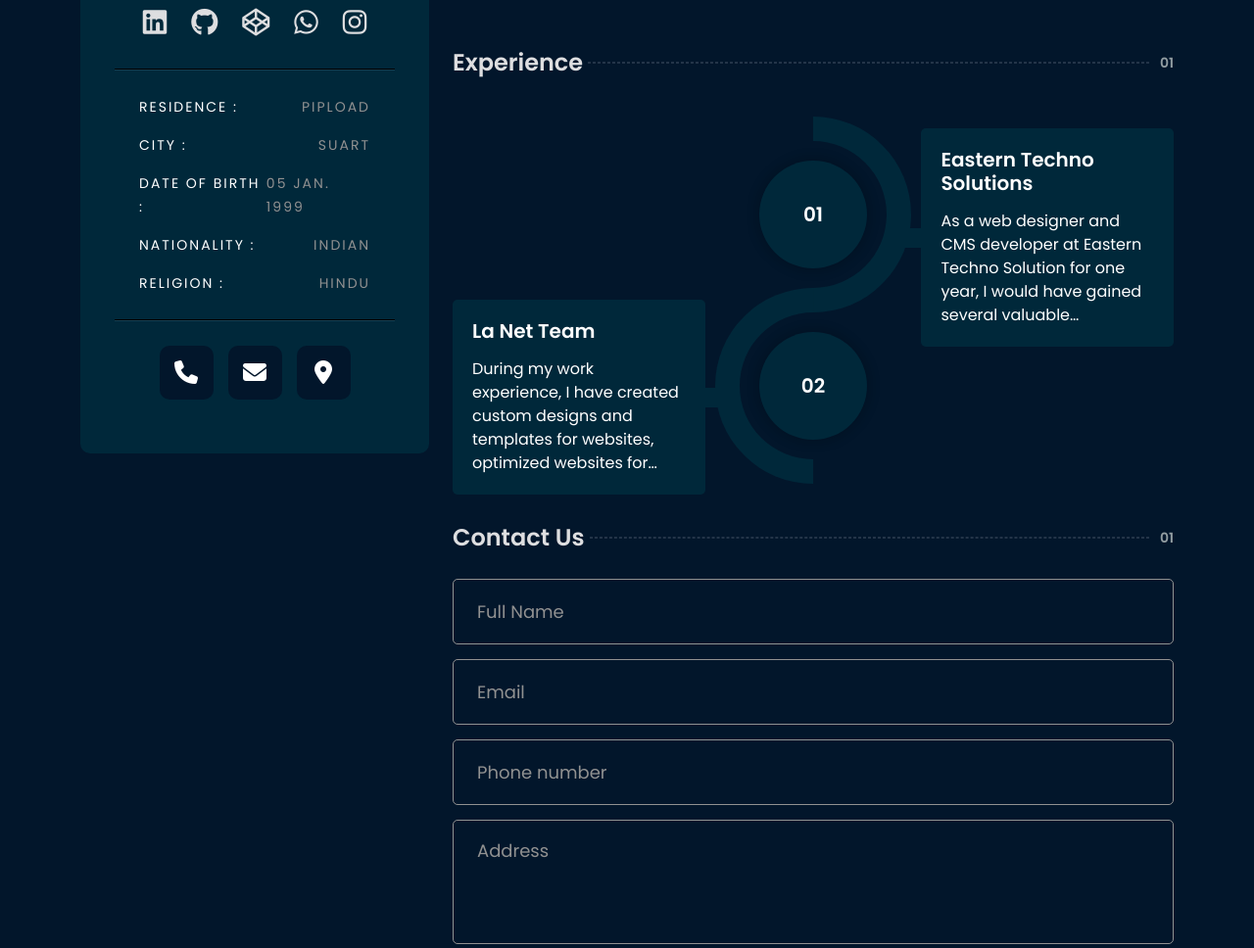
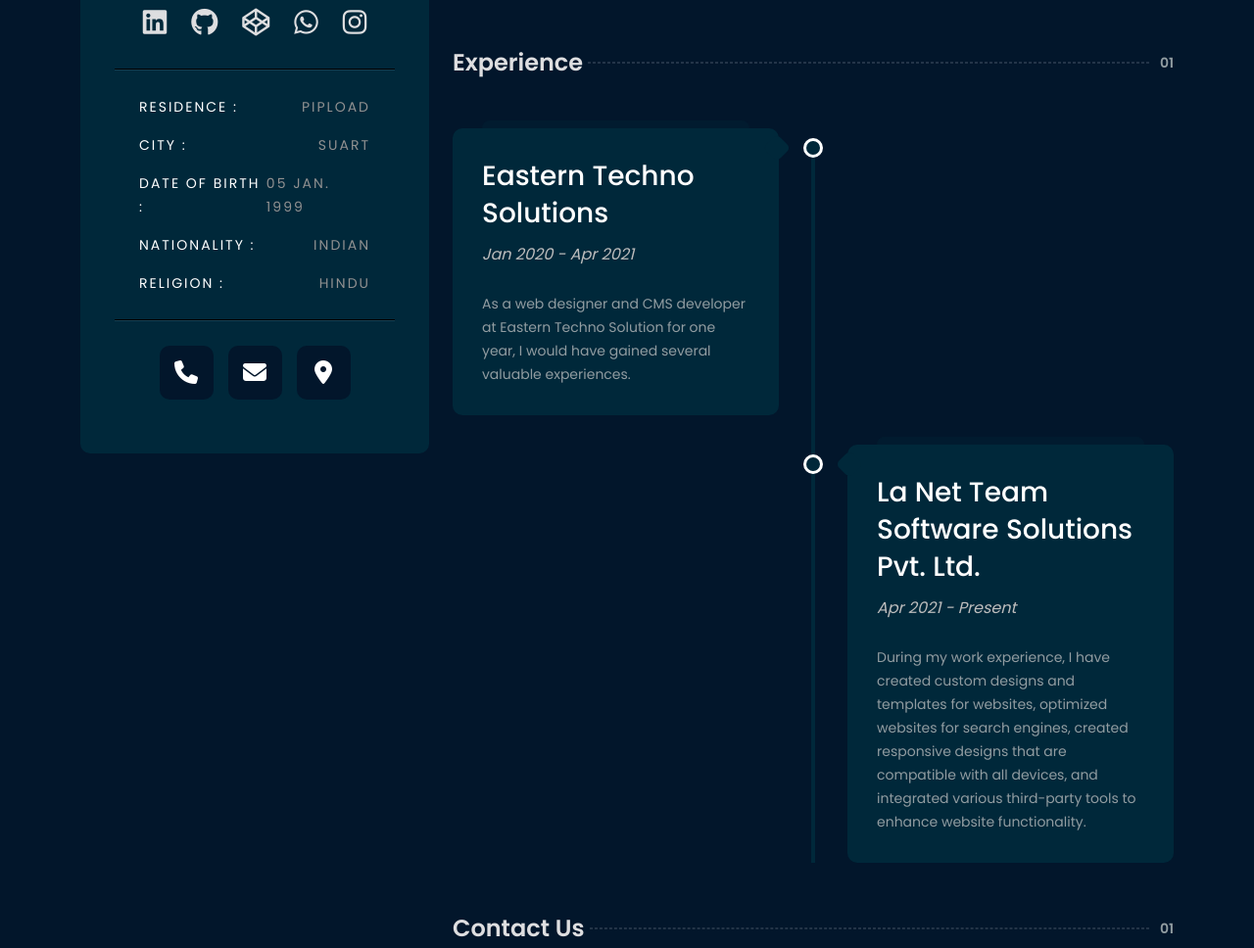
Before and after one commit to harsh4477/portfolio, a plain HTML site: page cv.html in a window 1280 px wide. Shown: the part 541-1509 px from the top of the page at 98% size. Drawn offline with nearby package versions, Linux system fonts and the light colour scheme; grey boxes are pictures that could not be loaded.

Commit message:
design experience section

```diff
--- a/css/resume/resume.scss
+++ b/css/resume/resume.scss
@@ -11,7 +11,6 @@
   margin: 0;
   padding: 0;
   box-sizing: border-box;
-  // overflow: hidden;
   scroll-behavior: smooth;
 }
 body {
@@ -21,7 +20,7 @@
 a {
   text-decoration: none;
 }
-
+/* --------------- Header Main ---------------*/
 .header-main {
   padding: 8px 8px 0;
   position: sticky;
@@ -82,20 +81,6 @@
       border-color: transparent;
       background-color: transparent;
       transition: ease-in-out;
-      // .annimation-line {
-      //   &:nth-child(1) {
-      //     animation: move1 1.5s infinite ease;
-      //   }
-      //   &:nth-child(2) {
-      //     animation: move2 1.5s infinite ease;
-      //   }
-      //   &:nth-child(3) {
-      //     animation: move3 1.5s infinite ease;
-      //   }
-      //   &:nth-child(4) {
-      //     animation: move4 1.5s infinite ease;
-      //   }
-      // }
     }
   }
 }
@@ -147,6 +132,7 @@
 
 /* --------------- Main Section ---------------*/
 .main-section {
+  /* --------------- Profile Section ---------------*/
   .profile-card {
     display: flex;
     align-items: center;
@@ -289,150 +275,137 @@
   }
 
   /* --------------- Experience Section ---------------*/
-  .road-map-main {
-    margin: 50px 0 51px;
-    .road-map-wrapper {
-      position: relative;
-      display: flex;
-      flex-direction: column;
-      height: 175px;
-      @media (max-width: 991px) {
-        margin-bottom: 25px;
-        height: auto;
-        display: block;
-      }
-
+  .timeline-main {
+    padding: 25px 0;
+    .timeline-wrap {
+      gap: 30px;
       &::before {
         content: "";
-        width: 100%;
-        clear: both;
-        display: block;
+        position: absolute;
+        top: 10px;
+        left: 50%;
+        transform: translateX(-50%);
+        width: 4px;
+        height: calc(100% - 10px);
+        background-color: #00283a;
+        animation: line 5s linear;
+        @media (max-width: 767px) {
+          left: 95%;
+        }
+      }
+      .timeline-card {
+        width: 50%;
+        margin-right: auto;
+        @media (max-width: 767px) {
+          width: 95%;
         }
         &::after {
           content: "";
-        width: 100%;
-        clear: both;
-        display: block;
+          position: absolute;
+          top: 10px;
+          right: -10px;
+          width: 20px;
+          height: 20px;
+          border-radius: 50%;
+          border: 3px solid #fff;
+          background: #00283a;
+          animation: fadeIn 1.5s;
+          animation-fill-mode: both;
         }
-      .road-map-circle {
-        width: 200px;
-        height: 200px;
-        border-radius: 50%;
-        border: 25px solid transparent;
-        border-top-color: #00283a;
-        border-right-color: #00283a;
+        .timeline-card-wrap {
+          margin-right: 35px;
+          background-color: #00283a;
+          border-radius: 10px;
+          padding: 30px;
+          animation: fadeInRight 2.5s;
+          animation-fill-mode: both;
+          @media (max-width: 767px) {
+            padding: 20px;
+          }
+          &::before {
+            content: "";
             position: absolute;
-        top: 0;
-        left: 0;
-        right: 0;
-        bottom: 0;
-        margin: auto;
+            left: 30px;
+            top: -8px;
+            height: 8px;
+            width: calc(100% - 60px);
+            background-color: #00283a;
+            border-radius: 10px 10px 0 0;
+            opacity: 0.3;
+          }
+          &::after {
+            content: "";
+            position: absolute;
+            top: 10px;
+            right: -8px;
+            width: 20px;
+            height: 20px;
+            background-color: #00283a;
+            border-radius: 5px;
             transform: rotate(45deg);
-        @media (max-width: 992px) {
-          position: unset;
-          border: 25px solid #00283a;
           }
-
-        .road-map-circle-text {
-          width: 110px;
-          height: 110px;
-          border-radius: 50%;
-          background-color: #00283a;
-          font-size: 20px;
-          font-weight: 600;
-          line-height: 26px;
-          text-transform: capitalize;
+          .card-head-wrap {
+            gap: 10px;
+            margin-bottom: 10px;
+            .timeline-card-head {
+              font-size: 28px;
+              line-height: 38px;
+              font-weight: 500;
               color: #fff;
-          box-shadow: 0px 0px 10px 5px #00000021;
-          position: absolute;
-          top: 0;
-          left: 0;
-          right: 0;
-          bottom: 0;
-          margin: auto;
-          transform: rotate(-45deg);
+              margin-bottom: 0;
+              @media (max-width: 767px) {
+                font-size: 18px;
+                line-height: 28px;
               }
             }
-      .road-map-card {
-        width: 35%;
-        // float: right;
-        background: #00283a;
-        padding: 20px 20px;
-        z-index: 1;
-        position: absolute;
-        right: 0;
-        border-radius: 5px;
-        &::before {
-          content: "";
-          width: 25%;
-          height: 20px;
-          background: #00283a;
-          position: absolute;
-          top: 50%;
-          transform: translateY(-50%);
-          left: -13%;
-          z-index: -1;
-        }
-        @media (max-width: 991px) {
-          width: 100%;
-          margin-top: 30px;
-          position: unset;
-          &::before {
-            content: "";
-            width: 20px;
-            height: 30%;
-            top: 50%;
-            transform: translateX(-50%);
-            left: 50%;
-          }
-        }
-        @media (max-width: 425px) {
-          top: 45%;
-        }
-        .card-head {
-          font-size: 20px;
-          font-weight: 600;
-          text-transform: capitalize;
-          margin: 0 0 15px;
-          color: #fff;
-        }
-        .card-text {
-          color: #fff;
-          margin: 0;
-          display: -webkit-box;
-          -webkit-line-clamp: 5;
-          -webkit-box-orient: vertical;
-          overflow: hidden;
-          @media (max-width: 1199px) {
-            -webkit-line-clamp: 4;
+            .timeline-card-subhead {
+              font-size: 16px;
+              line-height: 26px;
+              font-weight: 400;
+              color: #bdbdbd;
+              margin-bottom: 0;
+              font-style: italic;
+              @media (max-width: 767px) {
+                font-size: 14px;
+                line-height: 24px;
               }
             }
           }
-      &:nth-of-type(even) {
-        .road-map-circle {
-          border-bottom-color: #00283a;
-          border-left-color: #00283a;
-          border-top-color: transparent;
-          border-right-color: transparent;
-          @media (max-width: 991px) {
-            border-color: #00283a;
+
+          .timeline-card-text {
+            font-size: 14px;
+            line-height: 24px;
+            font-weight: 400;
+            color: #919ca1;
+            margin: 25px 0 0;
+            @media (max-width: 767px) {
+              font-size: 12px;
+              line-height: 22px;
             }
           }
-        .road-map-card {
-          left: 0;
-          &::before {
-            right: -13%;
-            left: unset;
-            @media (max-width: 991px) {
-              content: "";
-              width: 20px;
-              height: 30%;
-              top: 50%;
-              transform: translateX(-50%);
-              left: 50%;
         }
-            @media (max-width: 425px) {
-              top: 45%;
+
+        &:nth-child(even) {
+          @media (min-width: 768px) {
+            margin-left: auto;
+            margin-right: 0;
+            &::after {
+              right: unset;
+              left: -10px;
+              animation-delay: 2.6s;
+            }
+            .timeline-card-wrap {
+              margin-right: 0;
+              margin-left: 35px;
+              animation: fadeInLeft 2.5s;
+              animation-fill-mode: both;
+              animation-delay: 2.5s;
+              &::after {
+                right: unset;
+                border-left: none;
+                left: -8px;
+                border-right: 10px solid #00283a;
+              }
             }
           }
         }
@@ -562,6 +535,7 @@
   }
 }
 
+/* --------------- Button keyframes ---------------*/
 @keyframes move1 {
   0% {
     height: calc(100% + 1px);
@@ -639,3 +613,43 @@
     right: calc(100% + 1px);
   }
 }
+
+/* --------------- Experience keyframes ---------------*/
+@keyframes line {
+  0% {
+    height: 0;
+  }
+
+  100% {
+    height: calc(100% - 10px);
+  }
+}
+@keyframes fadeIn {
+  from {
+    opacity: 0;
+  }
+
+  to {
+    opacity: 1;
+  }
+}
+@keyframes fadeInRight {
+  0% {
+    opacity: 0;
+    transform: translateX(20px);
+  }
+  100% {
+    opacity: 1;
+    transform: translateX(0);
+  }
+}
+@keyframes fadeInLeft {
+  0% {
+    opacity: 0;
+    transform: translateX(-20px);
+  }
+  100% {
+    opacity: 1;
+    transform: translateX(0);
+  }
+}
--- a/cv.html
+++ b/cv.html
@@ -17,7 +17,8 @@
     <link href="./css/resume/resume.css" rel="stylesheet" />
     <link href="./css/logo-animation/logo-animation.css" rel="stylesheet" />
   </head>
-  <body style="height: 2200px">
+  <body>
+    <!-- --------------- Header Section --------------- -->
     <header class="header-main">
       <nav class="navbar navbar-expand-sm cm-navbar-main">
         <div class="container">
@@ -153,8 +154,8 @@
             <span class="navbar-toggler-icon"></span>
           </button>
           <div class="cm-navbar-btn-wrapper">
-            <button class="cm-navbar-btn">
-              Download CV
+            <button onclick="" class="cm-navbar-btn">
+              Open CV
 
               <span class="annimation-line"></span>
               <span class="annimation-line"></span>
@@ -165,6 +166,8 @@
         </div>
       </nav>
     </header>
+
+    <!-- --------------- Banner Section --------------- -->
     <div class="banner-main">
       <div class="banner-img">
         <video autoplay muted loop>
@@ -186,10 +189,12 @@
         </div>
       </div>
     </div>
+
+    <!-- --------------- Main Section --------------- -->
     <main class="main-section">
       <div class="container">
         <div class="row">
-          <div class="col-md-4">
+          <div class="col-12 col-md-4">
             <div class="profile-card">
               <div class="profile-icon-wrap">
                 <img
@@ -300,55 +305,66 @@
               </div>
             </div>
           </div>
-          <div class="col-md-8">
+          <div class="col-12 col-md-8">
+            <!-- --------------- Heading Section --------------- -->
             <div
               class="d-flex align-items-center justify-content-between headding-section"
             >
               <h3 class="headding-head">Experience</h3>
               <span class="headding-number">01</span>
             </div>
-            <div class="road-map-main">
-              <div class="road-map-wrapper">
-                <div class="road-map-circle">
-                  <span
-                    class="road-map-circle-text d-flex align-items-center justify-content-center"
-                    >01</span
+
+            <!-- --------------- Experience Section --------------- -->
+            <div class="timeline-main w-100">
+              <div class="position-relative d-flex flex-column timeline-wrap">
+                <div class="position-relative timeline-card">
+                  <div class="position-relative timeline-card-wrap h-100">
+                    <div
+                      class="d-flex flex-column justify-content-between card-head-wrap"
                     >
+                      <h2 class="timeline-card-head">
+                        Eastern Techno Solutions
+                      </h2>
+                      <h6 class="timeline-card-subhead">Jan 2020 - Apr 2021</h6>
                     </div>
-                <div class="road-map-card">
-                  <h4 class="card-head">Eastern Techno Solutions</h4>
-                  <p class="card-text">
+                    <p class="timeline-card-text">
                       As a web designer and CMS developer at Eastern Techno
-                    Solution for one year, I would have gained several valuable
-                    experiences.
+                      Solution for one year, I would have gained several
+                      valuable experiences.
                     </p>
                   </div>
                 </div>
-              <div class="road-map-wrapper">
-                <div class="road-map-circle">
-                  <span
-                    class="road-map-circle-text d-flex align-items-center justify-content-center"
-                    >02</span
+                <div class="position-relative timeline-card">
+                  <div class="position-relative timeline-card-wrap h-100">
+                    <div
+                      class="d-flex flex-column justify-content-between card-head-wrap"
                     >
+                      <h2 class="timeline-card-head">
+                        La Net Team Software Solutions Pvt. Ltd.
+                      </h2>
+                      <h6 class="timeline-card-subhead">Apr 2021 - Present</h6>
                     </div>
-                <div class="road-map-card">
-                  <h4 class="card-head">La Net Team</h4>
-                  <p class="card-text">
-                    During my work experience, I have created custom designs and
-                    templates for websites, optimized websites for search
-                    engines, created responsive designs that are compatible with
-                    all devices, and integrated various third-party tools to
-                    enhance website functionality.
+                    <p class="timeline-card-text">
+                      During my work experience, I have created custom designs
+                      and templates for websites, optimized websites for search
+                      engines, created responsive designs that are compatible
+                      with all devices, and integrated various third-party tools
+                      to enhance website functionality.
                     </p>
                   </div>
                 </div>
               </div>
+            </div>
+
+            <!-- --------------- Heading Section --------------- -->
             <div
               class="d-flex align-items-center justify-content-between headding-section"
             >
               <h3 class="headding-head">Contact Us</h3>
               <span class="headding-number">01</span>
             </div>
+
+            <!-- --------------- Contact-Us Section --------------- -->
             <div class="contact-main">
               <form class="form-wrapper">
                 <div class="form-card">
@@ -406,17 +422,6 @@
     <script src="https://ajax.googleapis.com/ajax/libs/jquery/3.6.4/jquery.min.js"></script>
     <script src="./js/name-animation.js"></script>
 
-    <!-- <script
-      src="https://cdn.jsdelivr.net/npm/@popperjs/core@2.9.2/dist/umd/popper.min.js"
-      integrity="sha384-IQsoLXl5PILFhosVNubq5LC7Qb9DXgDA9i+tQ8Zj3iwWAwPtgFTxbJ8NT4GN1R8p"
-      crossorigin="anonymous"
-    ></script>
-    <script
-      src="https://cdn.jsdelivr.net/npm/bootstrap@5.0.2/dist/js/bootstrap.min.js"
-      integrity="sha384-cVKIPhGWiC2Al4u+LWgxfKTRIcfu0JTxR+EQDz/bgldoEyl4H0zUF0QKbrJ0EcQF"
-      crossorigin="anonymous"
-    ></script> -->
-
     <script>
       var card = $(".profile-card");
       profileCardFixed = "profile-card-fixed";
```
Also changed, not shown: css/resume/resume.css, 1 other file. Lines whose indentation alone changed are shown as unchanged.
